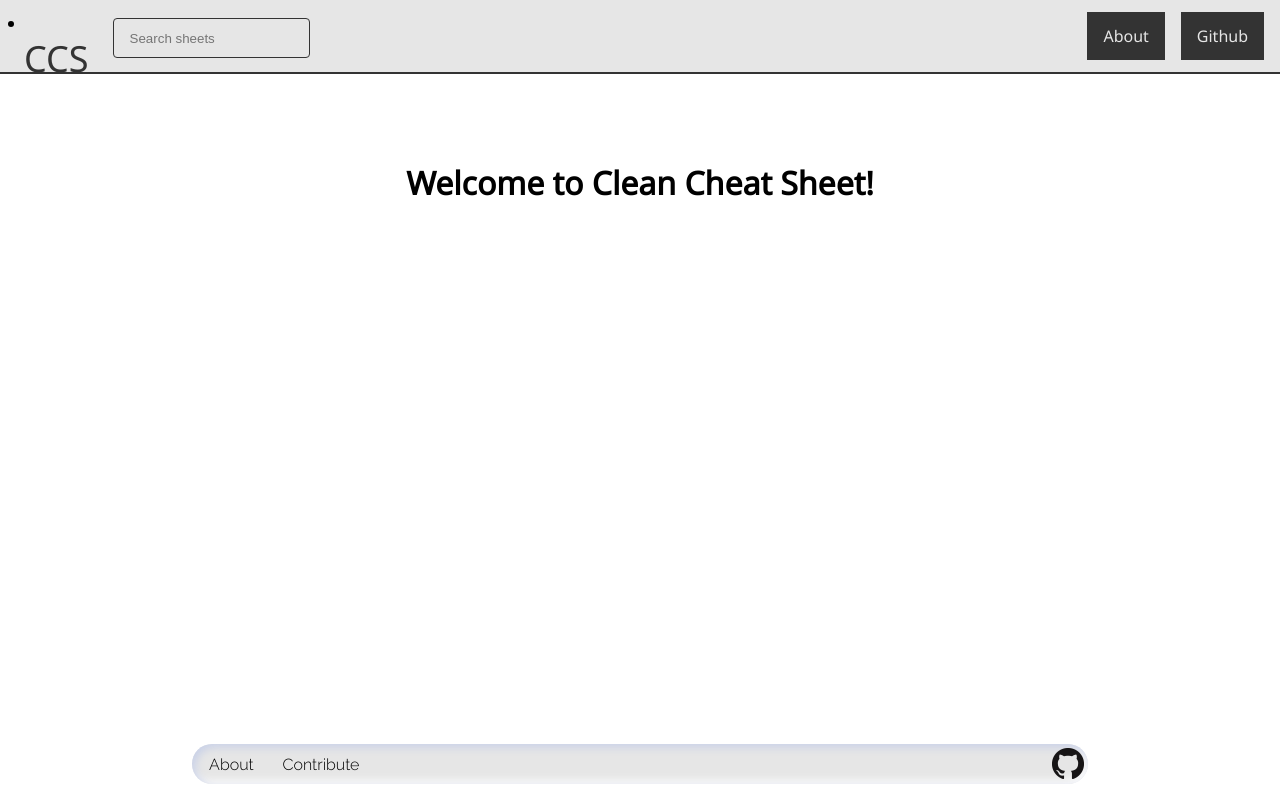
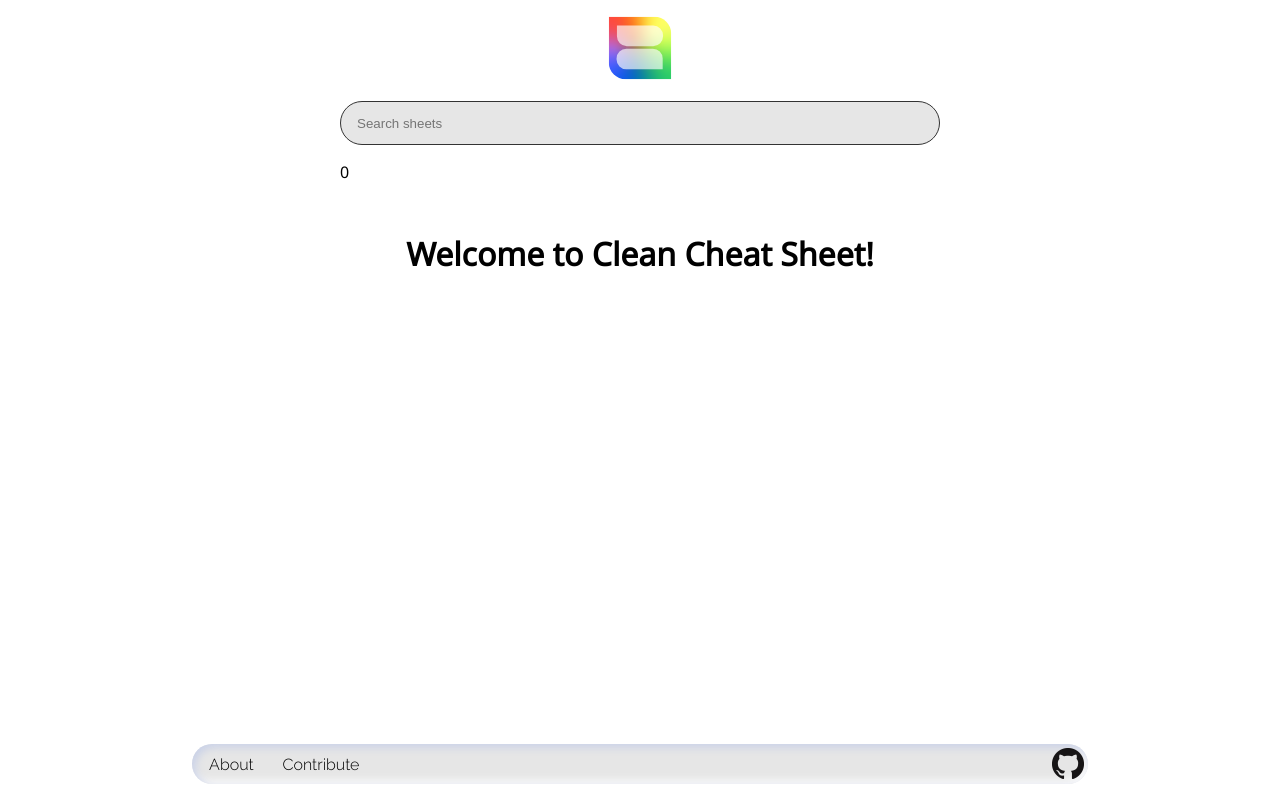
Before and after one commit to CleanCheatSheet/website, a Next.js app: page / in a window 1280 px wide. Built offline with nearby package versions, Linux system fonts and the light colour scheme.

Commit message:
rebase with master

```diff
--- a/components/navbar.js
+++ b/components/navbar.js
@@ -1,27 +1,29 @@
 import styles from "../styles/Navbar.module.css";
-import Search from "./search"
-import React, { useState} from 'react';
+import Image from "next/image";
+import Link from "next/link";
+import React, { useState } from "react";
 
-export function Navbar(props) {
+export function Navbar() {
   return (
     <nav className={styles.navbar}>
-      <NavItem content="CCS" link="/" css="logo"/>
-      <Search />
-      <ul className={styles['navbar-nav']}>{props.children}</ul>
+      <Logo />
     </nav>
   );
 }
 
-export function NavItem(props) {
-  const [open, setOpen] = useState(false);
-
+function Logo() {
   return (
-    <li className={styles["nav-item"]}>
-      <a href={props.link} className={styles["icon-button"] + " " + styles[props.css]} onClick={() => setOpen(!open)}>
-        {props.content}
-      </a>
-
-      {open && props.children}
-    </li>
+    <div className={styles.logo}>
+      <Link href="/">
+        <a>
+          <Image
+            src="/logo-ccs.svg"
+            alt="CleanCheatSheet Logo"
+            width="64"
+            height="64"
+          />
+        </a>
+      </Link>
+    </div>
   );
 }
--- a/components/search.js
+++ b/components/search.js
@@ -1,63 +1,135 @@
-import { useCallback, useRef, useState } from "react";
+import { useState, useRef, useEffect } from "react";
 import Link from "next/link";
 import styles from "../styles/Search.module.css";
 
-export default function Search() {
-  const searchRef = useRef(null);
+export function Search() {
   const [query, setQuery] = useState("");
-  const [active, setActive] = useState(false);
   const [results, setResults] = useState([]);
+  const [activeResultIndex, setActiveResultIndex] = useState(0);
+  const inputRef = useRef(null);
+  const resultsRef = useRef(null);
 
   const searchEndpoint = (query) => `/api/search?q=${query}`;
-
-  const onChange = useCallback((event) => {
-    const query = event.target.value;
-    setQuery(query);
-    if (query.length) {
+  function updateResults(query) {
+    if (query !== "") {
       fetch(searchEndpoint(query))
         .then((res) => res.json())
         .then((res) => {
+          console.log(res);
           setResults(res.results);
         });
     } else {
       setResults([]);
     }
-  }, []);
+  }
 
-  const onFocus = useCallback(() => {
-    setActive(true);
-    window.addEventListener("click", onClick);
-  }, []);
+  const hasResults = results && results.length > 0;
 
-  const onClick = useCallback((event) => {
-    if (searchRef.current && !searchRef.current.contains(event.target)) {
-      setActive(false);
-      setQuery("");
-      window.removeEventListener("click", onClick);
+  useEffect(() => {
+    console.log("activeResultIndex::", activeResultIndex);
+    if (hasResults) {
+      if (activeResultIndex == 0) {
+      } else {
+        const resultsItems = Array.from(resultsRef.current.children);
+        resultsItems.map((item, index) => {
+          if (index === activeResultIndex - 1) {
+            item.lastChild.classList.add(styles.hover);
+          } else {
+            item.lastChild.classList.remove(styles.hover);
           }
-  }, []);
+        });
+      }
+    }
+  }, [activeResultIndex]);
+
+  useEffect(() => {
+    console.log("Strange effect!!");
+
+    if (hasResults) {
+      console.log("Strange effect and I am in");
+      document.body.addEventListener("keydown", onKeyDown);
+    } else {
+      document.body.removeEventListener("keydown", onKeyDown);
+    }
+    return () => {
+      document.body.removeEventListener("keydown", onKeyDown);
+    };
+  }, [hasResults]);
+
+  function onKeyDown(event) {
+    const isUp = event.key === "ArrowUp";
+    const isDown = event.key === "ArrowDown";
+    const isEnter = event.key === "Enter";
+
+    const resultsItems = Array.from(resultsRef.current.children);
+
+    if (isUp) {
+      setActiveResultIndex((prevActiveResultIndex) =>
+        Math.abs((prevActiveResultIndex - 1) % (resultsItems.length + 1))
+      );
+    }
+
+    if (isDown) {
+      setActiveResultIndex((prevActiveResultIndex) =>
+        Math.abs((prevActiveResultIndex + 1) % (resultsItems.length + 1))
+      );
+    }
+
+    if (isEnter) {
+      if (activeResultIndex === 0) {
+        console.log("Should redirect to seach page");
+      } else {
+        console.log(
+          "activeResultIndex:: ",
+          resultsItems[activeResultIndex - 1].lastChild
+        );
+        resultsItems[activeResultIndex - 1].lastChild.click();
+      }
+    }
+  }
+
+  function handleOnChange(event) {
+    const query = event.target.value;
+    setQuery(query);
+    updateResults(query);
+  }
+
+  function handleOnFocus() {
+    updateResults(query);
+  }
+
+  function handleOnBlur() {
+    setResults([]);
+  }
 
   return (
-    <div className={styles.container} ref={searchRef}>
+    <div className={styles.module}>
+      <div className={styles.container}>
         <input
           className={styles.search}
-        onChange={onChange}
-        onFocus={onFocus}
           placeholder="Search sheets"
           type="text"
           value={query}
+          onChange={handleOnChange}
+          onFocus={handleOnFocus}
+          onBlur={handleOnBlur}
+          ref={inputRef}
         />
-      {active && results.length > 0 && (
-        <ul className={styles.results}>
-          {results.map(({ title }) => (
-            <li className={styles.result} key={title}>
+        <p>{activeResultIndex}</p>
+        {hasResults && (
+          <ul ref={resultsRef} className={styles.results}>
+            {results.map(({ title }) => {
+              return (
+                <li key={title} className={styles.result}>
                   <Link href="/[title]" as={`/${title}`}>
                     <a className={styles.link}>{title}</a>
                   </Link>
                 </li>
-          ))}
+              );
+            })}
           </ul>
         )}
       </div>
+    </div>
   );
 }
--- a/pages/_app.js
+++ b/pages/_app.js
@@ -1,19 +1,17 @@
 import "../styles/globals.css";
-import { Navbar, NavItem } from "../components/navbar";
+import { Navbar } from "../components/navbar";
 import { Search } from "../components/search";
-import { Footer } from "../components/footer"
+import { Footer } from "../components/footer";
 
 function MyApp({ Component, pageProps }) {
-  return <>
-      <Navbar>
-
-        <NavItem content="About" link="/about" />
-        <NavItem content="Github" link="https://github.com/CleanCheatSheet/sheets" />
-      </Navbar>
-      <Footer>
-      </Footer>
+  return (
+    <>
+      <Navbar />
+      <Search />
       <Component {...pageProps} />
+      <Footer></Footer>
     </>
+  );
 }
 
 export default MyApp;
--- a/pages/api/search.js
+++ b/pages/api/search.js
@@ -3,7 +3,8 @@ const sheets = require("../../cache/data").sheets
 export default (req, res) => {
   const results = req.query.q
     ? sheets.filter((sheet) => sheet.title.toLowerCase().includes(req.query.q))
-    : [];
+    // : [];
+    : sheets;
   res.statusCode = 200;
   res.setHeader("Content-Type", "application/json");
   res.end(JSON.stringify({ results }));
--- a/styles/Navbar.module.css
+++ b/styles/Navbar.module.css
@@ -2,61 +2,12 @@
 
 /* <nav> */
 .navbar {
-  /* margin: auto; */
-  height: var(--nav-size);
-  /* width: 90%; */
-  width: 100%;
-  background: var(--nav-bg);
-  /* border-radius: var(--nav-size); */
-  /* padding-left: calc(var(--nav-size) / 8); */
-  /* padding-right: calc(var(--nav-size) / 8); */
-  border-bottom: 0.125rem solid var(--nav-bg-accent);
   display: flex;
   justify-content: center;
-  align-items: center;
-
-}
-
-/* <ul> */
-.navbar-nav {
-  width: 100%;
-  height: 100%;
-  display: flex;
-  justify-content: flex-end;
-  align-items: center;
-  padding-right: 0.5rem;
-}
-
-/* <li> */
-.nav-item {
-  height: calc(var(--nav-size) - 1.5rem);
-  /* height: calc(var(--nav-size) - calc(var(--nav-size) / 4)); */
-  margin: 0.5rem;
-}
-
-/* Icon Button */
-.icon-button {
-  display:inline-flex;
-  background-color: var(--nav-bg-accent);
-  /* border-radius: var(--nav-size); */
-  height: 100%;
-  /* width: 6rem; */
-  padding-right: 1rem;
-  padding-left: 1rem;
-  justify-content: center;
-  align-items: center;
-  color: var(--icone-color);
-  transition: filter 300ms;
-}
-
-
-.icon-button:hover {
-    filter: brightness(1.2);
 }
 
 .logo {
-    background: transparent;
-    color: var(--logo-color);
-    /* font-family: 'Pacifico', cursive; */
-    font-size: var(--logo-font-size);
+  padding: 1rem;
+  width: auto;
+  height: auto;
 }
--- a/styles/Search.module.css
+++ b/styles/Search.module.css
@@ -1,17 +1,31 @@
+.module {
+  display: flex;
+  justify-content: center;
+}
+
 .container {
-    height: calc(var(--nav-size) / 2);
+  height: 44px;
 }
 
 .search {
-    height: calc(var(--nav-size) / 2);
+  height: calc(100% - 2 * 0.06125rem);
+  width: 582px;
   background-color: var(--nav-bg);
   border: 0.06125rem solid var(--nav-bg-accent);
+  padding: 0;
   padding-left: 1rem;
-    border-radius: 0.25rem;
+  border-radius: 22px;
+}
+
+.search:hover {
+  height: calc(100% - 2 * 0.125rem);
+  border: 0.125rem solid var(--nav-bg-accent);
+  outline: 0;
 }
 
 .search:focus {
-    border: 0.125rem solid var(--nav-bg-accent);
+  border-bottom-right-radius: 0;
+  border-bottom-left-radius: 0;
   outline: 0;
 }
 
@@ -19,7 +33,10 @@
   width: 100%;
   border: none;
   background-color: var(--nav-bg);
-    border-radius: 0.25rem;
+  border-radius: 0;
+  border-bottom-right-radius: 22px;
+  border-bottom-left-radius: 22px;
+  padding-bottom: 22px;
   overflow: hidden;
 }
 
@@ -28,15 +45,20 @@
   font-size: 0.8em;
 }
 
-.link:hover {
-    filter: brightness(1.2);
-}
-
 .link {
-    display:inline-flex;
+  display: inline-flex;
   padding: 0.5rem;
   width: calc(100% - 1rem);
   height: 100%;
   background-color: var(--nav-bg-accent);
   color: var(--icone-color);
+  filter: brightness(1);
 }
+
+.link:hover {
+  filter: brightness(1.2);
+}
+
+.hover {
+  filter: brightness(1.2);
+}
--- /dev/null
+++ b/styles/_Navbar.module.css
@@ -0,0 +1,62 @@
+/* Top Navigation Bar */
+
+/* <nav> */
+.navbar {
+  /* margin: auto; */
+  height: var(--nav-size);
+  /* width: 90%; */
+  width: 100%;
+  background: var(--nav-bg);
+  /* border-radius: var(--nav-size); */
+  /* padding-left: calc(var(--nav-size) / 8); */
+  /* padding-right: calc(var(--nav-size) / 8); */
+  border-bottom: 0.125rem solid var(--nav-bg-accent);
+  display: flex;
+  justify-content: center;
+  align-items: center;
+
+}
+
+/* <ul> */
+.navbar-nav {
+  width: 100%;
+  display: flex;
+  justify-content: flex-end;
+  align-items: center;
+  padding-right: 0.5rem;
+  height: calc(var(--nav-size) - calc(var(--nav-size) / 2));
+}
+
+/* <li> */
+.nav-item {
+  height: 100%;
+  /* height: calc(var(--nav-size) - 1.5rem); */
+  margin: 0.5rem;
+}
+
+/* Icon Button */
+.icon-button {
+  display:inline-flex;
+  background-color: var(--nav-bg-accent);
+  /* border-radius: var(--nav-size); */
+  height: 100%;
+  /* width: 6rem; */
+  padding-right: 1rem;
+  padding-left: 1rem;
+  justify-content: center;
+  align-items: center;
+  color: var(--icone-color);
+  transition: filter 300ms;
+}
+
+
+.icon-button:hover {
+    filter: brightness(1.2);
+}
+
+.logo {
+    background: transparent;
+    color: var(--logo-color);
+    /* font-family: 'Pacifico', cursive; */
+    font-size: var(--logo-font-size);
+}
--- a/styles/globals.css
+++ b/styles/globals.css
@@ -11,9 +11,9 @@
   --logo-font-size: calc(var(--nav-size) / 2); */
   /* --bg: linear-gradient(90deg, hsl(39, 96%, 48%) 0%, hsl(33, 96%, 43%) 100%); */
   /* --bg: linear-gradient(90deg, hsl(191, 64%, 40%) 0%, hsl(200, 64%, 43%) 100%); */
-  --bg: #FFFFFF;  ;
-  --white: #FFFFFF;
-  --greyLight-1: #E4EBF5;
+  --bg: #ffffff;
+  --white: #ffffff;
+  --greyLight-1: #e4ebf5;
   --greyLight-2: #c8d0e7;
   --greyLight-3: #bec8e4;
   --greyDark: #9baacf;
@@ -25,8 +25,6 @@
   --logo-color: hsl(0, 0%, 20%);
   --logo-font-size: calc(var(--nav-size) / 2);
   --footer-size: 2.5rem;
-
-
 }
 
 body {
```
Also changed, not shown: cache/data.js (+6 -1 lines), components/_navbar.js (added, +37 -0 lines), public/logo-ccs.svg (added). Lines whose indentation alone changed are shown as unchanged.
